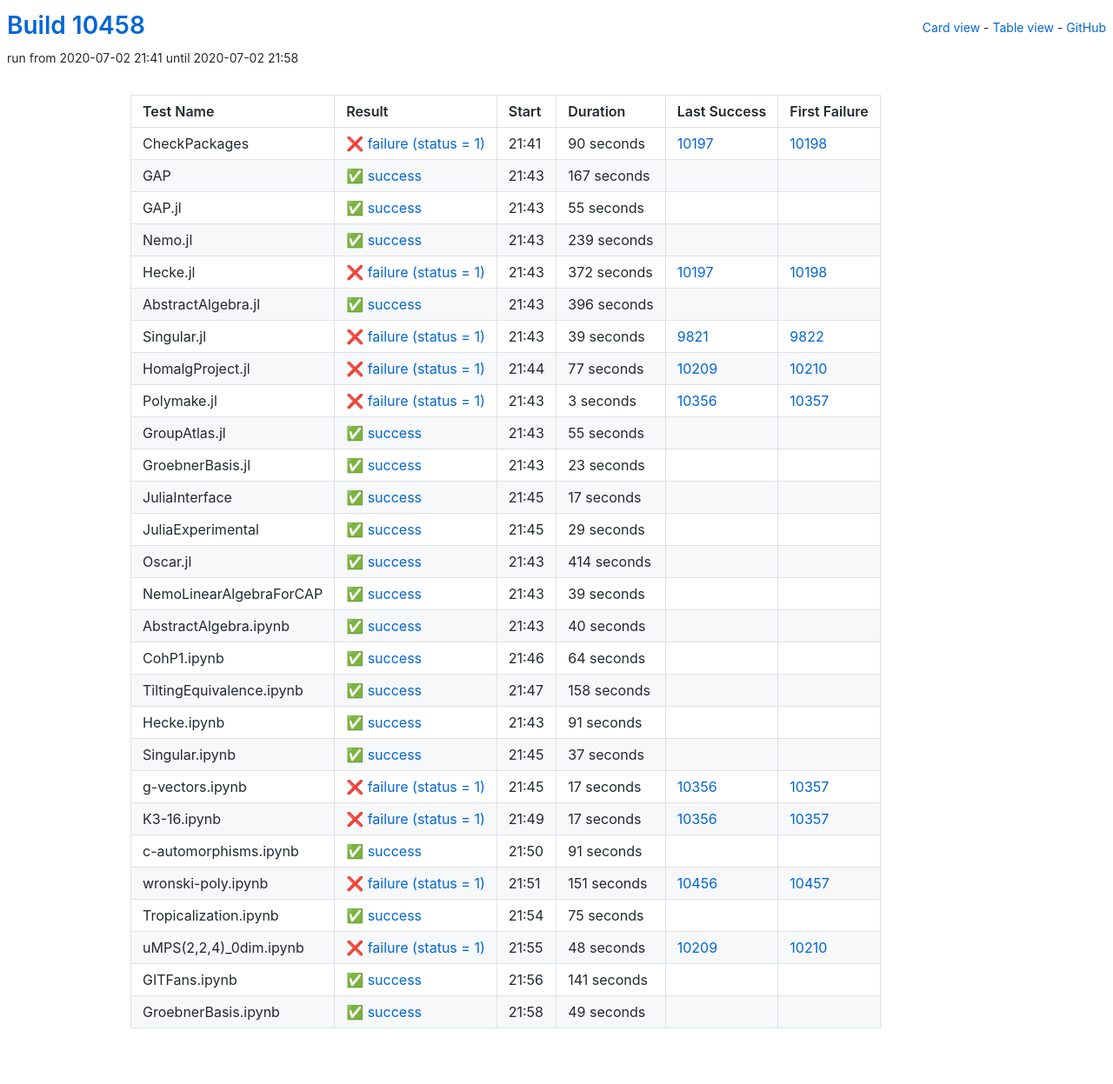
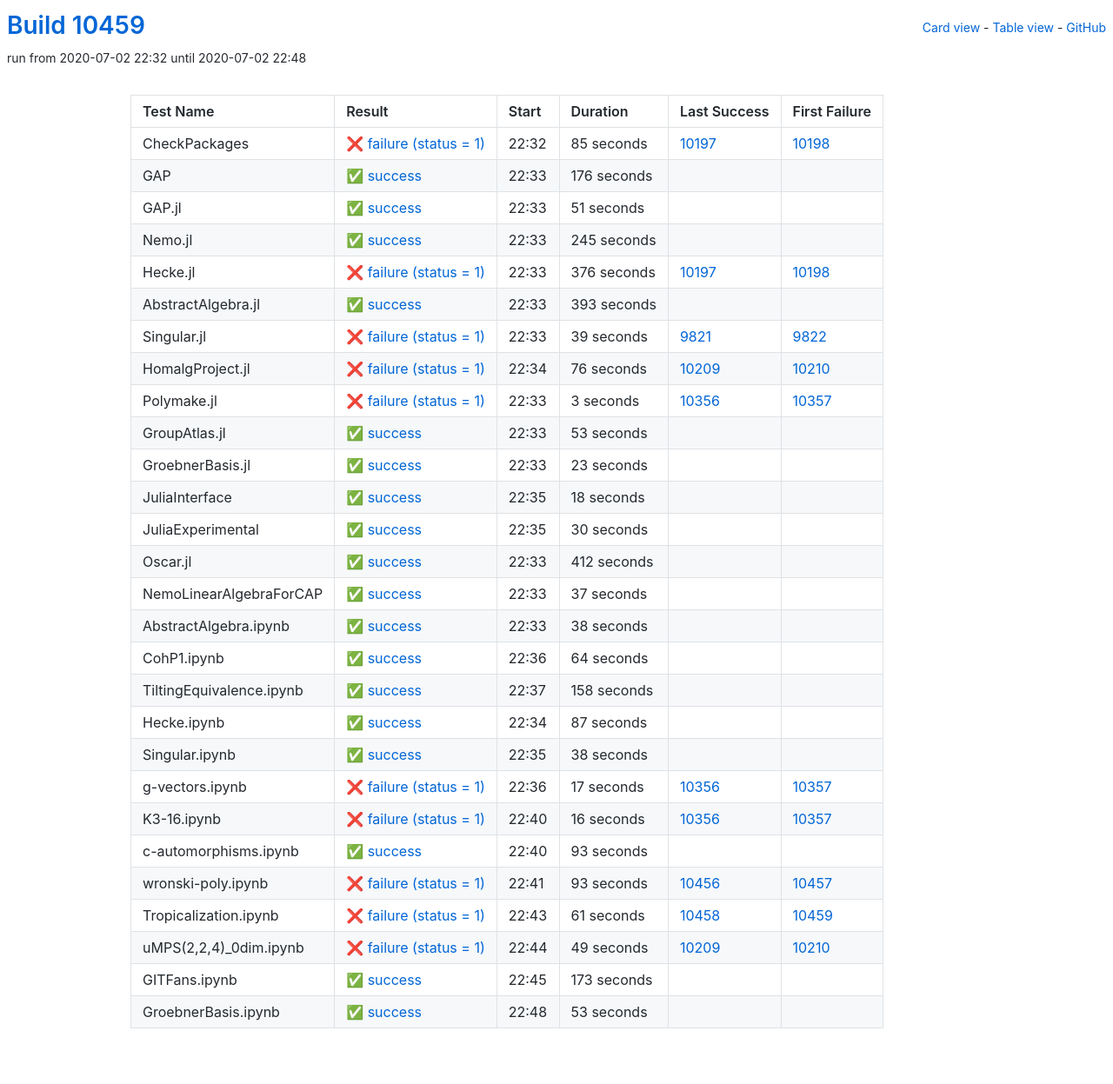
Before and after one commit to oscar-system/oscar-ci-status, a Jekyll site: the page built from table.html, in a window 1280 px wide. Shown: the whole page at 87% size. Built offline with Jekyll 4.4.1, drawn with Linux system fonts in a browser that asks for light colours.

Commit message:
Build #10459

```diff
--- a/_data/ci.yml
+++ b/_data/ci.yml
@@ -1,6 +1,6 @@
 ---
-build: 10458
-build_url: https://oscarci.mathematik.uni-kl.de/job/oscar/10458/
+build: 10459
+build_url: https://oscarci.mathematik.uni-kl.de/job/oscar/10459/
 job: oscar
 organization: oscar-system
 repo: oscar-ci-status
@@ -8,80 +8,80 @@
 tests:
 - name: CheckPackages
   id: checkpackages
-  log: https://oscarci.mathematik.uni-kl.de/job/oscar/10458/artifact/logs/build-10458/CheckPackages.log
-  start: 2020-07-02 21:41
+  log: https://oscarci.mathematik.uni-kl.de/job/oscar/10459/artifact/logs/build-10459/CheckPackages.log
+  start: 2020-07-02 22:32
   success: false
   exitcode: 1
   status: failure
-  duration: 90
+  duration: 85
   last_success: 10197
   last_success_url: https://oscarci.mathematik.uni-kl.de/job/oscar/10197/
   first_failure: 10198
   first_failure_url: https://oscarci.mathematik.uni-kl.de/job/oscar/10198/
 - name: GAP
   id: gap
-  log: https://oscarci.mathematik.uni-kl.de/job/oscar/10458/artifact/logs/build-10458/GAP.log
-  start: 2020-07-02 21:43
+  log: https://oscarci.mathematik.uni-kl.de/job/oscar/10459/artifact/logs/build-10459/GAP.log
+  start: 2020-07-02 22:33
   success: true
   exitcode: 0
   status: success
-  duration: 167
+  duration: 176
   last_success: false
   last_success_url:
   first_failure: false
   first_failure_url:
 - name: GAP.jl
   id: gap-jl
-  log: https://oscarci.mathematik.uni-kl.de/job/oscar/10458/artifact/logs/build-10458/GAP.jl.log
-  start: 2020-07-02 21:43
+  log: https://oscarci.mathematik.uni-kl.de/job/oscar/10459/artifact/logs/build-10459/GAP.jl.log
+  start: 2020-07-02 22:33
   success: true
   exitcode: 0
   status: success
-  duration: 55
+  duration: 51
   last_success: false
   last_success_url:
   first_failure: false
   first_failure_url:
 - name: Nemo.jl
   id: nemo-jl
-  log: https://oscarci.mathematik.uni-kl.de/job/oscar/10458/artifact/logs/build-10458/Nemo.jl.log
-  start: 2020-07-02 21:43
+  log: https://oscarci.mathematik.uni-kl.de/job/oscar/10459/artifact/logs/build-10459/Nemo.jl.log
+  start: 2020-07-02 22:33
   success: true
   exitcode: 0
   status: success
-  duration: 239
+  duration: 245
   last_success: false
   last_success_url:
   first_failure: false
   first_failure_url:
 - name: Hecke.jl
   id: hecke-jl
-  log: https://oscarci.mathematik.uni-kl.de/job/oscar/10458/artifact/logs/build-10458/Hecke.jl.log
-  start: 2020-07-02 21:43
+  log: https://oscarci.mathematik.uni-kl.de/job/oscar/10459/artifact/logs/build-10459/Hecke.jl.log
+  start: 2020-07-02 22:33
   success: false
   exitcode: 1
   status: failure
-  duration: 372
+  duration: 376
   last_success: 10197
   last_success_url: https://oscarci.mathematik.uni-kl.de/job/oscar/10197/
   first_failure: 10198
   first_failure_url: https://oscarci.mathematik.uni-kl.de/job/oscar/10198/
 - name: AbstractAlgebra.jl
   id: abstractalgebra-jl
-  log: https://oscarci.mathematik.uni-kl.de/job/oscar/10458/artifact/logs/build-10458/AbstractAlgebra.jl.log
-  start: 2020-07-02 21:43
+  log: https://oscarci.mathematik.uni-kl.de/job/oscar/10459/artifact/logs/build-10459/AbstractAlgebra.jl.log
+  start: 2020-07-02 22:33
   success: true
   exitcode: 0
   status: success
-  duration: 396
+  duration: 393
   last_success: false
   last_success_url:
   first_failure: false
   first_failure_url:
 - name: Singular.jl
   id: singular-jl
-  log: https://oscarci.mathematik.uni-kl.de/job/oscar/10458/artifact/logs/build-10458/Singular.jl.log
-  start: 2020-07-02 21:43
+  log: https://oscarci.mathematik.uni-kl.de/job/oscar/10459/artifact/logs/build-10459/Singular.jl.log
+  start: 2020-07-02 22:33
   success: false
   exitcode: 1
   status: failure
@@ -92,20 +92,20 @@
   first_failure_url: https://oscarci.mathematik.uni-kl.de/job/oscar/9822/
 - name: HomalgProject.jl
   id: homalgproject-jl
-  log: https://oscarci.mathematik.uni-kl.de/job/oscar/10458/artifact/logs/build-10458/HomalgProject.jl.log
-  start: 2020-07-02 21:44
+  log: https://oscarci.mathematik.uni-kl.de/job/oscar/10459/artifact/logs/build-10459/HomalgProject.jl.log
+  start: 2020-07-02 22:34
   success: false
   exitcode: 1
   status: failure
-  duration: 77
+  duration: 76
   last_success: 10209
   last_success_url: https://oscarci.mathematik.uni-kl.de/job/oscar/10209/
   first_failure: 10210
   first_failure_url: https://oscarci.mathematik.uni-kl.de/job/oscar/10210/
 - name: Polymake.jl
   id: polymake-jl
-  log: https://oscarci.mathematik.uni-kl.de/job/oscar/10458/artifact/logs/build-10458/Polymake.jl.log
-  start: 2020-07-02 21:43
+  log: https://oscarci.mathematik.uni-kl.de/job/oscar/10459/artifact/logs/build-10459/Polymake.jl.log
+  start: 2020-07-02 22:33
   success: false
   exitcode: 1
   status: failure
@@ -116,20 +116,20 @@
   first_failure_url: https://oscarci.mathematik.uni-kl.de/job/oscar/10357/
 - name: GroupAtlas.jl
   id: groupatlas-jl
-  log: https://oscarci.mathematik.uni-kl.de/job/oscar/10458/artifact/logs/build-10458/GroupAtlas.jl.log
-  start: 2020-07-02 21:43
+  log: https://oscarci.mathematik.uni-kl.de/job/oscar/10459/artifact/logs/build-10459/GroupAtlas.jl.log
+  start: 2020-07-02 22:33
   success: true
   exitcode: 0
   status: success
-  duration: 55
+  duration: 53
   last_success: false
   last_success_url:
   first_failure: false
   first_failure_url:
 - name: GroebnerBasis.jl
   id: groebnerbasis-jl
-  log: https://oscarci.mathematik.uni-kl.de/job/oscar/10458/artifact/logs/build-10458/GroebnerBasis.jl.log
-  start: 2020-07-02 21:43
+  log: https://oscarci.mathematik.uni-kl.de/job/oscar/10459/artifact/logs/build-10459/GroebnerBasis.jl.log
+  start: 2020-07-02 22:33
   success: true
   exitcode: 0
   status: success
@@ -140,68 +140,68 @@
   first_failure_url:
 - name: JuliaInterface
   id: juliainterface
-  log: https://oscarci.mathematik.uni-kl.de/job/oscar/10458/artifact/logs/build-10458/JuliaInterface.log
-  start: 2020-07-02 21:45
+  log: https://oscarci.mathematik.uni-kl.de/job/oscar/10459/artifact/logs/build-10459/JuliaInterface.log
+  start: 2020-07-02 22:35
   success: true
   exitcode: 0
   status: success
-  duration: 17
+  duration: 18
   last_success: false
   last_success_url:
   first_failure: false
   first_failure_url:
 - name: JuliaExperimental
   id: juliaexperimental
-  log: https://oscarci.mathematik.uni-kl.de/job/oscar/10458/artifact/logs/build-10458/JuliaExperimental.log
-  start: 2020-07-02 21:45
+  log: https://oscarci.mathematik.uni-kl.de/job/oscar/10459/artifact/logs/build-10459/JuliaExperimental.log
+  start: 2020-07-02 22:35
   success: true
   exitcode: 0
   status: success
-  duration: 29
+  duration: 30
   last_success: false
   last_success_url:
   first_failure: false
   first_failure_url:
 - name: Oscar.jl
   id: oscar-jl
-  log: https://oscarci.mathematik.uni-kl.de/job/oscar/10458/artifact/logs/build-10458/Oscar.jl.log
-  start: 2020-07-02 21:43
+  log: https://oscarci.mathematik.uni-kl.de/job/oscar/10459/artifact/logs/build-10459/Oscar.jl.log
+  start: 2020-07-02 22:33
   success: true
   exitcode: 0
   status: success
-  duration: 414
+  duration: 412
   last_success: false
   last_success_url:
   first_failure: false
   first_failure_url:
 - name: NemoLinearAlgebraForCAP
   id: nemolinearalgebraforcap
-  log: https://oscarci.mathematik.uni-kl.de/job/oscar/10458/artifact/logs/build-10458/NemoLinearAlgebraForCAP.log
-  start: 2020-07-02 21:43
+  log: https://oscarci.mathematik.uni-kl.de/job/oscar/10459/artifact/logs/build-10459/NemoLinearAlgebraForCAP.log
+  start: 2020-07-02 22:33
   success: true
   exitcode: 0
   status: success
-  duration: 39
+  duration: 37
   last_success: false
   last_success_url:
   first_failure: false
   first_failure_url:
 - name: AbstractAlgebra.ipynb
   id: abstractalgebra-ipynb
-  log: https://oscarci.mathematik.uni-kl.de/job/oscar/10458/artifact/logs/build-10458/AbstractAlgebra.ipynb.log
-  start: 2020-07-02 21:43
+  log: https://oscarci.mathematik.uni-kl.de/job/oscar/10459/artifact/logs/build-10459/AbstractAlgebra.ipynb.log
+  start: 2020-07-02 22:33
   success: true
   exitcode: 0
   status: success
-  duration: 40
+  duration: 38
   last_success: false
   last_success_url:
   first_failure: false
   first_failure_url:
 - name: CohP1.ipynb
   id: cohp1-ipynb
-  log: https://oscarci.mathematik.uni-kl.de/job/oscar/10458/artifact/logs/build-10458/CohP1.ipynb.log
-  start: 2020-07-02 21:46
+  log: https://oscarci.mathematik.uni-kl.de/job/oscar/10459/artifact/logs/build-10459/CohP1.ipynb.log
+  start: 2020-07-02 22:36
   success: true
   exitcode: 0
   status: success
@@ -212,8 +212,8 @@
   first_failure_url:
 - name: TiltingEquivalence.ipynb
   id: tiltingequivalence-ipynb
-  log: https://oscarci.mathematik.uni-kl.de/job/oscar/10458/artifact/logs/build-10458/TiltingEquivalence.ipynb.log
-  start: 2020-07-02 21:47
+  log: https://oscarci.mathematik.uni-kl.de/job/oscar/10459/artifact/logs/build-10459/TiltingEquivalence.ipynb.log
+  start: 2020-07-02 22:37
   success: true
   exitcode: 0
   status: success
@@ -224,32 +224,32 @@
   first_failure_url:
 - name: Hecke.ipynb
   id: hecke-ipynb
-  log: https://oscarci.mathematik.uni-kl.de/job/oscar/10458/artifact/logs/build-10458/Hecke.ipynb.log
-  start: 2020-07-02 21:43
+  log: https://oscarci.mathematik.uni-kl.de/job/oscar/10459/artifact/logs/build-10459/Hecke.ipynb.log
+  start: 2020-07-02 22:34
   success: true
   exitcode: 0
   status: success
-  duration: 91
+  duration: 87
   last_success: false
   last_success_url:
   first_failure: false
   first_failure_url:
 - name: Singular.ipynb
   id: singular-ipynb
-  log: https://oscarci.mathematik.uni-kl.de/job/oscar/10458/artifact/logs/build-10458/Singular.ipynb.log
-  start: 2020-07-02 21:45
+  log: https://oscarci.mathematik.uni-kl.de/job/oscar/10459/artifact/logs/build-10459/Singular.ipynb.log
+  start: 2020-07-02 22:35
   success: true
   exitcode: 0
   status: success
-  duration: 37
+  duration: 38
   last_success: false
   last_success_url:
   first_failure: false
   first_failure_url:
 - name: g-vectors.ipynb
   id: g-vectors-ipynb
-  log: https://oscarci.mathematik.uni-kl.de/job/oscar/10458/artifact/logs/build-10458/g-vectors.ipynb.log
-  start: 2020-07-02 21:45
+  log: https://oscarci.mathematik.uni-kl.de/job/oscar/10459/artifact/logs/build-10459/g-vectors.ipynb.log
+  start: 2020-07-02 22:36
   success: false
   exitcode: 1
   status: failure
@@ -260,84 +260,84 @@
   first_failure_url: https://oscarci.mathematik.uni-kl.de/job/oscar/10357/
 - name: K3-16.ipynb
   id: k3-16-ipynb
-  log: https://oscarci.mathematik.uni-kl.de/job/oscar/10458/artifact/logs/build-10458/K3-16.ipynb.log
-  start: 2020-07-02 21:49
+  log: https://oscarci.mathematik.uni-kl.de/job/oscar/10459/artifact/logs/build-10459/K3-16.ipynb.log
+  start: 2020-07-02 22:40
   success: false
   exitcode: 1
   status: failure
-  duration: 17
+  duration: 16
   last_success: 10356
   last_success_url: https://oscarci.mathematik.uni-kl.de/job/oscar/10356/
   first_failure: 10357
   first_failure_url: https://oscarci.mathematik.uni-kl.de/job/oscar/10357/
 - name: c-automorphisms.ipynb
   id: c-automorphisms-ipynb
-  log: https://oscarci.mathematik.uni-kl.de/job/oscar/10458/artifact/logs/build-10458/c-automorphisms.ipynb.log
-  start: 2020-07-02 21:50
+  log: https://oscarci.mathematik.uni-kl.de/job/oscar/10459/artifact/logs/build-10459/c-automorphisms.ipynb.log
+  start: 2020-07-02 22:40
   success: true
   exitcode: 0
   status: success
-  duration: 91
+  duration: 93
   last_success: false
   last_success_url:
   first_failure: false
   first_failure_url:
 - name: wronski-poly.ipynb
   id: wronski-poly-ipynb
-  log: https://oscarci.mathematik.uni-kl.de/job/oscar/10458/artifact/logs/build-10458/wronski-poly.ipynb.log
-  start: 2020-07-02 21:51
+  log: https://oscarci.mathematik.uni-kl.de/job/oscar/10459/artifact/logs/build-10459/wronski-poly.ipynb.log
+  start: 2020-07-02 22:41
   success: false
   exitcode: 1
   status: failure
-  duration: 151
+  duration: 93
   last_success: 10456
   last_success_url: https://oscarci.mathematik.uni-kl.de/job/oscar/10456/
   first_failure: 10457
   first_failure_url: https://oscarci.mathematik.uni-kl.de/job/oscar/10457/
 - name: Tropicalization.ipynb
   id: tropicalization-ipynb
-  log: https://oscarci.mathematik.uni-kl.de/job/oscar/10458/artifact/logs/build-10458/Tropicalization.ipynb.log
-  start: 2020-07-02 21:54
-  success: true
-  exitcode: 0
-  status: success
-  duration: 75
-  last_success: false
-  last_success_url:
-  first_failure: false
-  first_failure_url:
-- name: uMPS(2,2,4)_0dim.ipynb
-  id: umps-2-2-4-0dim-ipynb
-  log: https://oscarci.mathematik.uni-kl.de/job/oscar/10458/artifact/logs/build-10458/uMPS-2-2-4-_0dim.ipynb.log
-  start: 2020-07-02 21:55
+  log: https://oscarci.mathematik.uni-kl.de/job/oscar/10459/artifact/logs/build-10459/Tropicalization.ipynb.log
+  start: 2020-07-02 22:43
   success: false
   exitcode: 1
   status: failure
-  duration: 48
+  duration: 61
+  last_success: 10458
+  last_success_url: https://oscarci.mathematik.uni-kl.de/job/oscar/10458/
+  first_failure: 10459
+  first_failure_url: https://oscarci.mathematik.uni-kl.de/job/oscar/10459/
+- name: uMPS(2,2,4)_0dim.ipynb
+  id: umps-2-2-4-0dim-ipynb
+  log: https://oscarci.mathematik.uni-kl.de/job/oscar/10459/artifact/logs/build-10459/uMPS-2-2-4-_0dim.ipynb.log
+  start: 2020-07-02 22:44
+  success: false
+  exitcode: 1
+  status: failure
+  duration: 49
   last_success: 10209
   last_success_url: https://oscarci.mathematik.uni-kl.de/job/oscar/10209/
   first_failure: 10210
   first_failure_url: https://oscarci.mathematik.uni-kl.de/job/oscar/10210/
 - name: GITFans.ipynb
   id: gitfans-ipynb
-  log: https://oscarci.mathematik.uni-kl.de/job/oscar/10458/artifact/logs/build-10458/GITFans.ipynb.log
-  start: 2020-07-02 21:56
+  log: https://oscarci.mathematik.uni-kl.de/job/oscar/10459/artifact/logs/build-10459/GITFans.ipynb.log
+  start: 2020-07-02 22:45
   success: true
   exitcode: 0
   status: success
-  duration: 141
+  duration: 173
   last_success: false
   last_success_url:
   first_failure: false
   first_failure_url:
 - name: GroebnerBasis.ipynb
   id: groebnerbasis-ipynb
-  log: https://oscarci.mathematik.uni-kl.de/job/oscar/10458/artifact/logs/build-10458/GroebnerBasis.ipynb.log
-  start: 2020-07-02 21:58
+  log: https://oscarci.mathematik.uni-kl.de/job/oscar/10459/artifact/logs/build-10459/GroebnerBasis.ipynb.log
+  start: 2020-07-02 22:48
   success: true
   exitcode: 0
   status: success
-  duration: 49
+  duration: 53
   last_success: false
   last_success_url:
   first_failure: false
```
Also changed, not shown: README.md.
